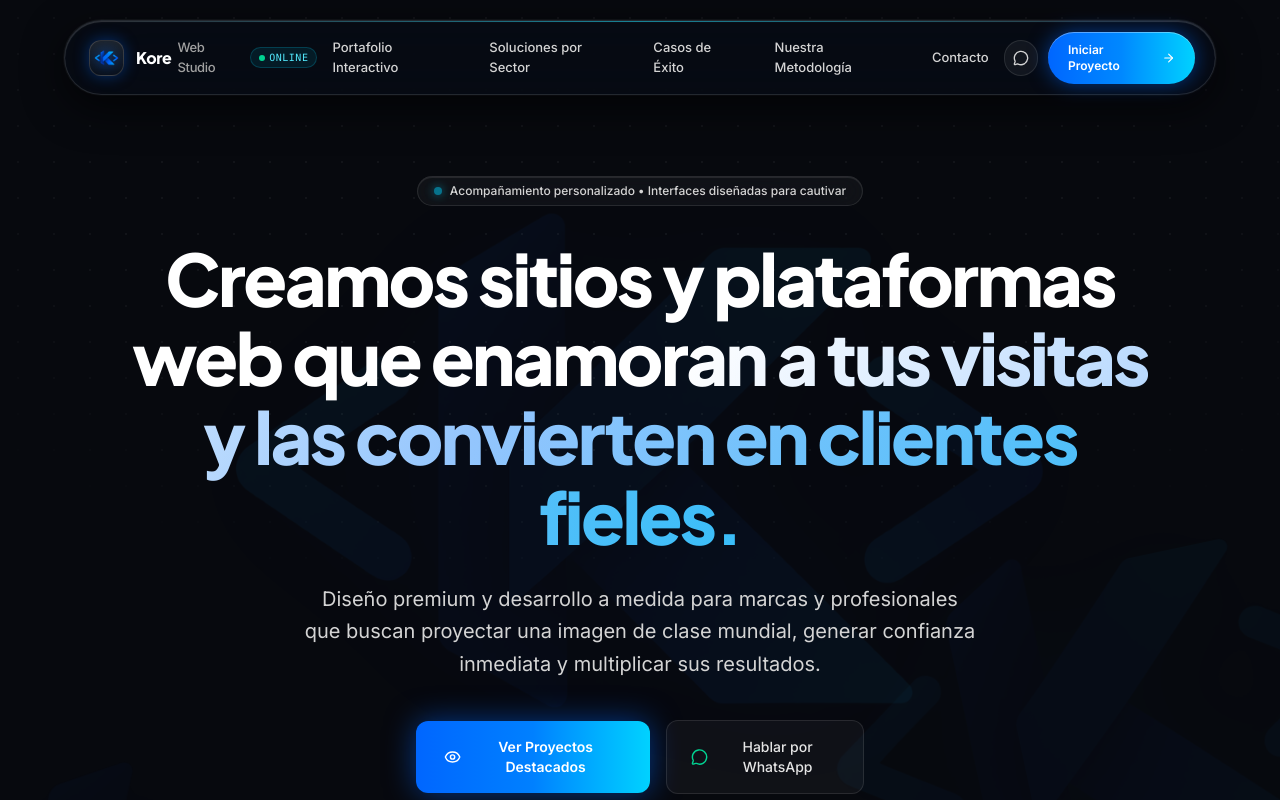
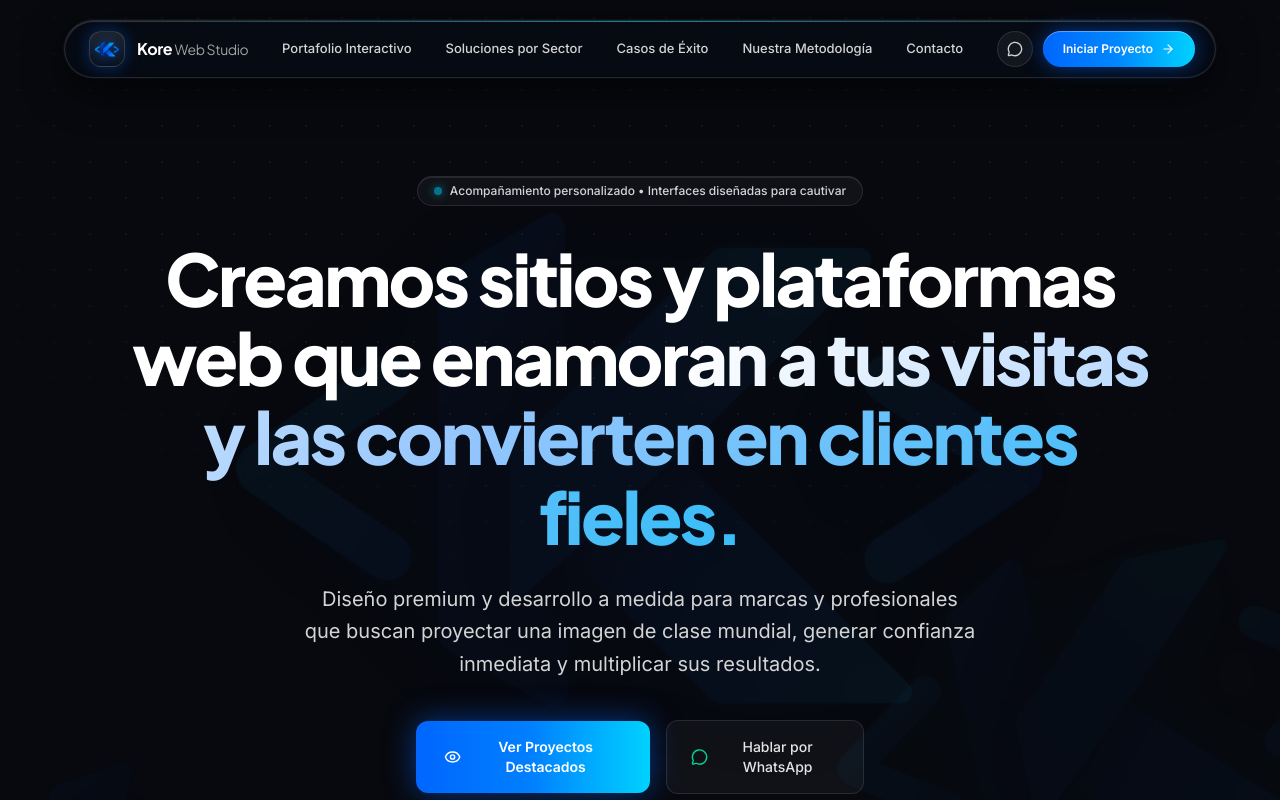
Before and after one commit to EduardoAcostaC/Kore-Web-Studio-, a Next.js app: page / in a window 1280 px wide. Shown: the top 800 px of the page. Built offline with nearby package versions, Linux system fonts and the light colour scheme.

Commit message:
feat: add Footer and Navbar components

```diff
--- a/components/Footer.tsx
+++ b/components/Footer.tsx
@@ -185,7 +185,7 @@ export default function Footer() {
         {/* Bottom Sub-Footer Bar */}
         <div className="pt-8 border-t border-white/10 flex flex-col md:flex-row items-center justify-between gap-4">
           <div className="text-xs text-neutral-500 text-center md:text-left">
-            © {new Date().getFullYear()} Kore Web Studio. Todos los derechos reservados.
+            © 2025 Kore Web Studio. Todos los derechos reservados.
             Hecho para hacer crecer tu marca.
           </div>
 
--- a/components/Navbar.tsx
+++ b/components/Navbar.tsx
@@ -22,7 +22,7 @@ export default function Navbar() {
         <div className="absolute inset-x-12 top-0 h-[1px] bg-gradient-to-r from-transparent via-cyan-400/50 to-transparent pointer-events-none" />
 
         {/* Brand Logo */}
-        <a href="#" className="flex items-center gap-3 pl-1 group">
+        <a href="#" className="flex items-center gap-3 pl-1 group flex-shrink-0">
           <div className="relative w-9 h-9 rounded-xl overflow-hidden flex items-center justify-center p-1 bg-gradient-to-b from-white/10 to-white/[0.02] border border-white/15 shadow-[0_0_15px_rgba(0,102,255,0.4)] group-hover:border-brand-cyan/60 group-hover:shadow-[0_0_24px_rgba(0,210,255,0.7)] transition-all duration-300">
             <Image
               src="/kore-icon.png"
@@ -33,18 +33,9 @@ export default function Navbar() {
               className="w-full h-full object-contain filter drop-shadow-[0_0_8px_rgba(0,102,255,0.8)]"
             />
           </div>
-          <div className="flex items-center gap-1.5">
-            <span className="font-display font-extrabold text-[15px] sm:text-base tracking-tight text-white group-hover:text-cyan-200 transition-colors">
-              Kore
-            </span>
-            <span className="text-[12px] sm:text-[13px] text-neutral-400 font-medium tracking-tight">
-              Web Studio
-            </span>
-            <span className="hidden xl:inline-flex items-center gap-1 ml-1.5 px-2 py-0.5 rounded-full bg-cyan-500/10 border border-cyan-400/20 text-[10px] text-cyan-300 font-mono tracking-wider">
-              <span className="w-1.5 h-1.5 rounded-full bg-emerald-400 animate-pulse" />
-              ONLINE
-            </span>
-          </div>
+          <span className="font-display font-bold text-[15px] sm:text-base tracking-tight text-white whitespace-nowrap group-hover:text-cyan-100 transition-colors">
+            Kore <span className="text-neutral-400 font-normal text-sm">Web Studio</span>
+          </span>
         </a>
 
         {/* Desktop Navigation Links */}
```
